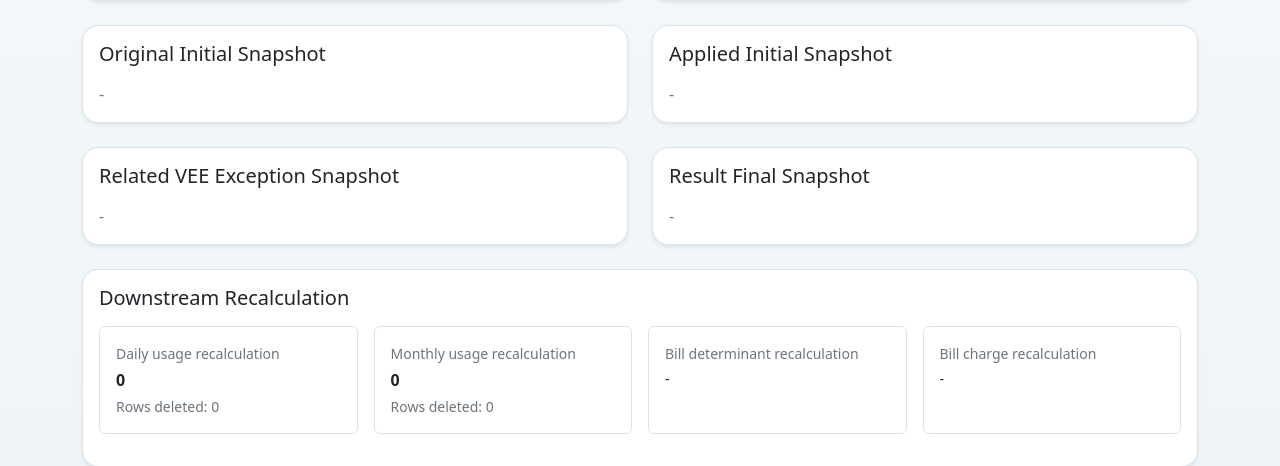
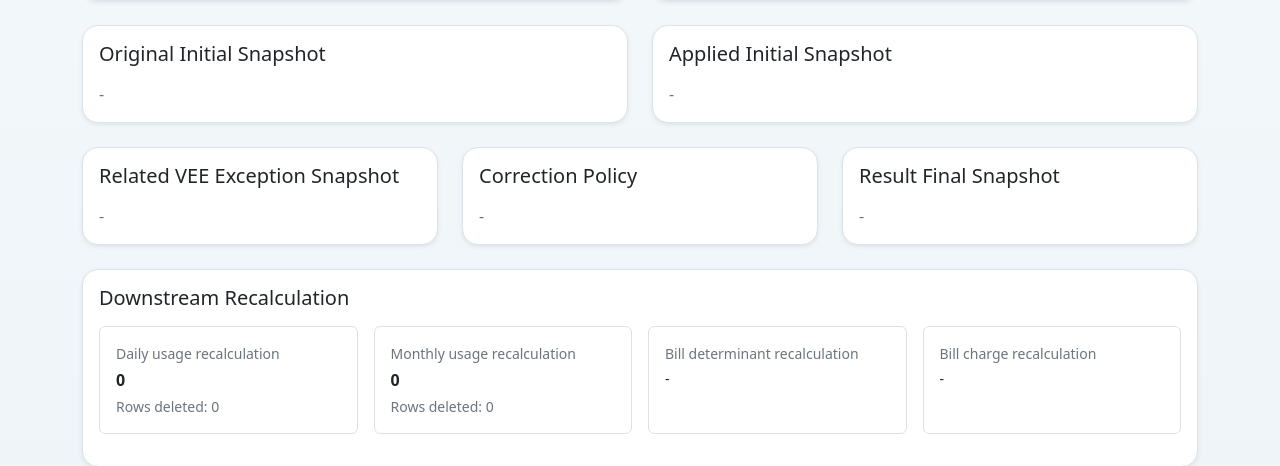
Before and after one commit to gomsoon/2604_sim_mdms_auto, a Flask app: template app/templates/manual_edit_audit_detail.html in a window 1280 px wide; the page is wider, and only the part inside the window is pictured. Shown: the part 584-1050 px from the top of that part. Run offline with Flask 3, Linux system fonts and the light colour scheme; the template is opened without the code that fills it: most values are stand-ins (such as "Sample title", 1, 10 or a date in 2020).

Commit message:
Add correction policy visibility to manual edit audit

```diff
--- a/app/templates/manual_edit_audit_detail.html
+++ b/app/templates/manual_edit_audit_detail.html
@@ -6,6 +6,7 @@
 {% set original_initial_snapshot = audit_details.get("original_initial_measurement_snapshot") %}
 {% set applied_initial_snapshot = audit_details.get("applied_initial_measurement_snapshot") %}
 {% set result_final_snapshot = audit_details.get("result_final_measurement_snapshot") %}
+{% set correction_policy_snapshot = audit_details.get("correction_policy_snapshot") %}
 {% set downstream_summary = audit_details.get("downstream_recalculation_summary") or {} %}
 {% set usage_results = downstream_summary.get("usage_recalculation_results") or [] %}
 {% set bill_determinant_summary = downstream_summary.get("bill_determinant") %}
@@ -127,7 +128,7 @@
 </div>
 
 <div class="row g-4 mb-4">
-  <div class="col-xl-6">
+  <div class="col-xl-4">
     <div class="card shadow-sm h-100">
       <div class="card-body">
         <h2 class="h5 mb-3">{{ t("page.manual_edit_audit_detail.related_exception_snapshot") }}</h2>
@@ -139,7 +140,48 @@
       </div>
     </div>
   </div>
-  <div class="col-xl-6">
+  <div class="col-xl-4">
+    <div class="card shadow-sm h-100">
+      <div class="card-body">
+        <h2 class="h5 mb-3">{{ t("page.vee_exception_detail.correction_policy") }}</h2>
+        {% if correction_policy_snapshot %}
+        <dl class="row mb-0">
+          <dt class="col-sm-5">{{ t("field.recommended_action") }}</dt>
+          <dd class="col-sm-7">
+            {{ t_or("correction_policy.action." ~ correction_policy_snapshot.recommended_action, correction_policy_snapshot.recommended_action or t("common.none")) }}
+          </dd>
+          <dt class="col-sm-5">{{ t("field.estimation_policy") }}</dt>
+          <dd class="col-sm-7">
+            {{ t_or("correction_policy.policy." ~ correction_policy_snapshot.estimation_policy, correction_policy_snapshot.estimation_policy or t("common.none")) }}
+          </dd>
+          <dt class="col-sm-5">{{ t("field.manual_edit_policy") }}</dt>
+          <dd class="col-sm-7">
+            {{ t_or("correction_policy.policy." ~ correction_policy_snapshot.manual_edit_policy, correction_policy_snapshot.manual_edit_policy or t("common.none")) }}
+          </dd>
+          <dt class="col-sm-5">{{ t("field.re_evaluate_policy") }}</dt>
+          <dd class="col-sm-7">
+            {{ t_or("correction_policy.policy." ~ correction_policy_snapshot.re_evaluate_policy, correction_policy_snapshot.re_evaluate_policy or t("common.none")) }}
+          </dd>
+          <dt class="col-sm-5">{{ t("field.policy_reason") }}</dt>
+          <dd class="col-sm-7">
+            {{ t_or("correction_policy.reason." ~ correction_policy_snapshot.policy_reason_code, correction_policy_snapshot.policy_reason_code or t("common.none")) }}
+          </dd>
+          <dt class="col-sm-5">{{ t("field.event_context_type") }}</dt>
+          <dd class="col-sm-7">
+            {% if correction_policy_snapshot.event_context_type %}
+            {{ t_or("event_context.type." ~ correction_policy_snapshot.event_context_type, correction_policy_snapshot.event_context_type) }}
+            {% else %}
+            {{ t("common.none") }}
+            {% endif %}
+          </dd>
+        </dl>
+        {% else %}
+        <div class="text-secondary">{{ t("common.none") }}</div>
+        {% endif %}
+      </div>
+    </div>
+  </div>
+  <div class="col-xl-4">
     <div class="card shadow-sm h-100">
       <div class="card-body">
         <h2 class="h5 mb-3">{{ t("page.manual_edit_audit_detail.result_final_snapshot") }}</h2>
```
Also changed, not shown: docs/backlog.md (+4 -0 lines), tests/test_visibility_web.py (+3 -0 lines).
